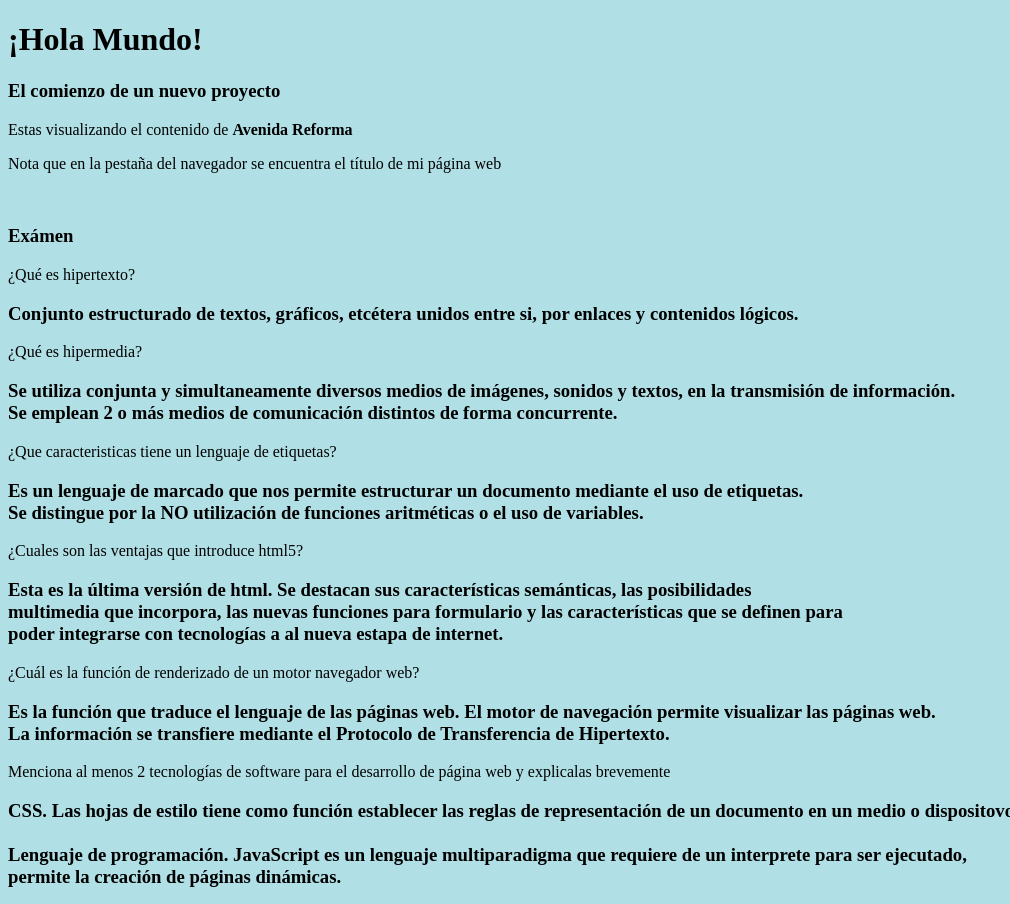
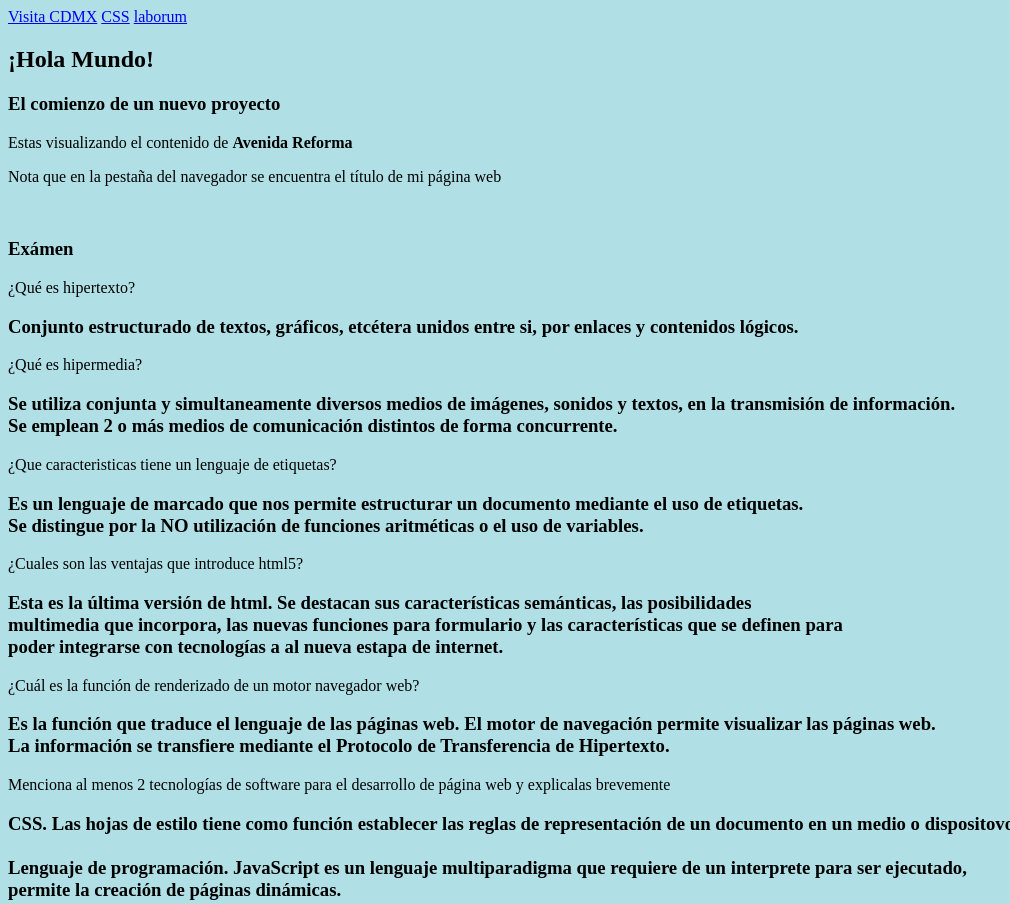
Before and after one commit to juandwk/WebSiteBase, a plain HTML site: page index.html in a window 1280 px wide. Shown: the top 904 px of the page, without its empty margins (0-1010 px from the left). Drawn offline with Linux system fonts and the light colour scheme.

Commit message:
HTML Semantic Elements

```diff
--- a/index.html
+++ b/index.html
@@ -27,15 +27,29 @@
 
 <body style="background-color:powderblue;">
 	<!--Ei style de background esta dentro de la etiqueta de apertura de body-->
-
+	<nav>
+	<a href="#Visita CDMX">Visita CDMX</a>
+	<a href="#CSS">CSS</a>
+	<a href="#laborum">laborum</a>
+	</nav>
+	<section>
 	<h1>¡Hola Mundo!</h1>
 	<h3>El comienzo de un nuevo proyecto</h3>
 	<p>Estas visualizando el contenido de <strong>Avenida Reforma</strong></p>
 	<p>Nota que en la pestaña del navegador se encuentra el título de mi página web</p>
 	<br>
+	</section>
+
+	<section>
+		<header>
 			<h3>Exámen</h3>
+		</header>
+		<article>
+			<header>
 				<p>¿Qué es hipertexto?</p>
+			</header>
 				<h3>Conjunto estructurado de textos, gráficos, etcétera unidos entre si, por enlaces y contenidos lógicos.</h3>
+		</article>
 	<p>¿Qué es hipermedia?</p>
 	<h3>Se utiliza conjunta y simultaneamente diversos medios de imágenes, sonidos y textos, en la transmisión de información.<br>
 	 Se emplean 2 o más medios de comunicación distintos de forma concurrente.</h3>
@@ -54,9 +68,10 @@
 		<br>
 		Lenguaje de programación. JavaScript es un lenguaje multiparadigma que requiere de un interprete para ser ejecutado,<br>
 	    permite la creación de páginas dinámicas.</h3>
+	</section>
 
 
-	<img src="imagenes/angel02.webp"Angel Vista Reforma>
+	<img src="images/angel02.webp"Angel Vista Reforma>
 
 	<!--Prueba aside con style bordercolor-->
 		<aside style="border-color: black;">
@@ -64,14 +79,18 @@
 			<br>
 			<a href="wwww.youtube.com"Youtube></a>
 
-
 		</aside>
 
 	<!--Hasta aqui llegan las pruebas-->
 
 	<footer>
 		<br>
-		<h2>Visita CDMX Lorem ipsum dolor sit amet, consectetur adipiscing elit, sed do eiusmod tempor incididunt ut labore et dolore magna aliqua. Ut enim ad minim veniam, quis nostrud exercitation ullamco laboris nisi ut aliquip ex ea commodo consequat. Duis aute irure dolor in reprehenderit in voluptate velit esse cillum dolore eu fugiat nulla pariatur. Excepteur sint occaecat cupidatat non proident, sunt in culpa qui officia deserunt mollit anim id est laborum.</h2>
+		<h2>Visita CDMX</h2>
+		<nav>
+		<a href="#Exámen">Exámen</a>
+		<a href="#CSS">CSS</a>
+		<a href="#laborum">laborum</a>
+		</nav>
 	</footer>
 
 
--- a/style.css
+++ b/style.css
@@ -1 +1,23 @@
-style.css
+<!DOCTYPE html>
+<html lang="es">
+<head>
+	<meta charset="UTF-8">
+	<title>Document</title>
+	<link rel="stylesheet" href="css/style.css">
+
+
+		.img {
+			display: block;
+			margin: auto;
+			width: 50%;
+		}
+		.h2 {
+			display: block;
+			margin: auto;
+			width: 10%;
+		}
+</head>
+<body>
+	<p>Hola</p>
+</body>
+</html>
```
Also changed, not shown: images/angel01.webp (added), images/angel02.webp (added). Lines whose indentation alone changed are shown as unchanged.
